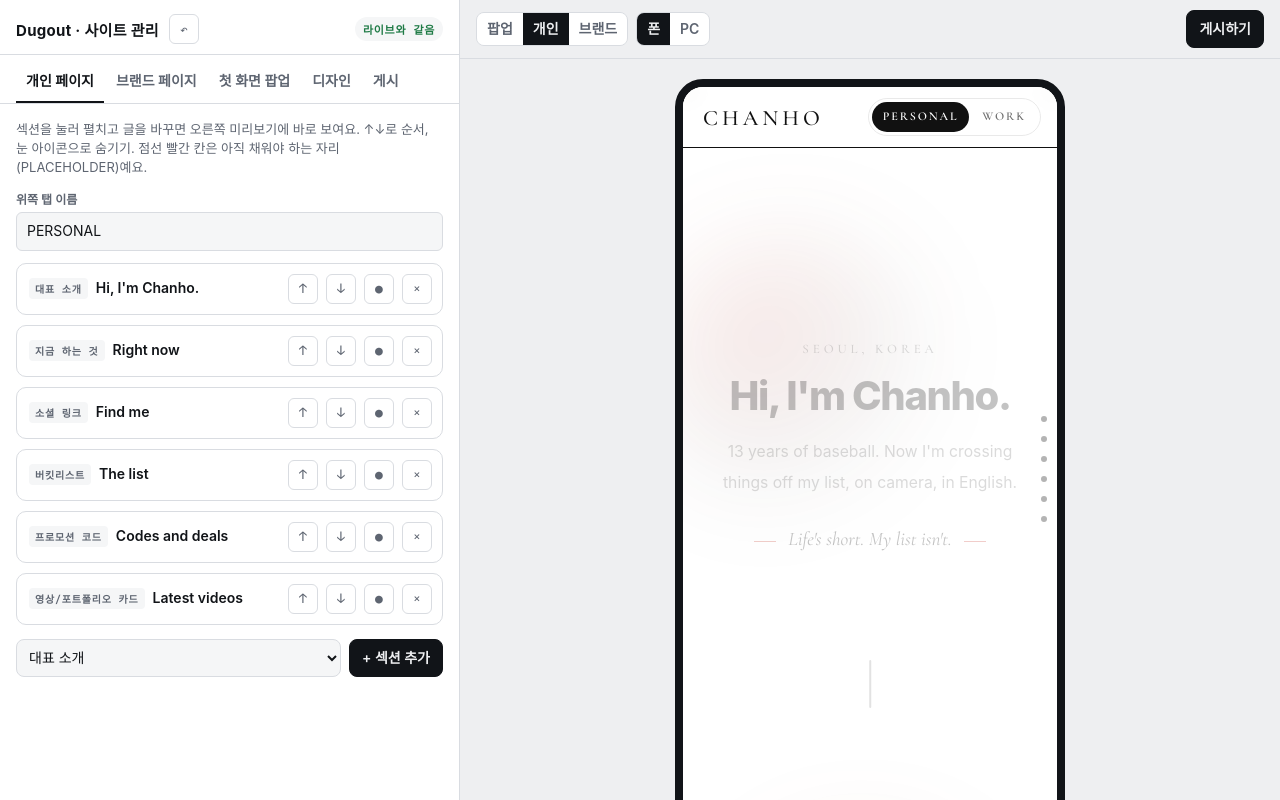
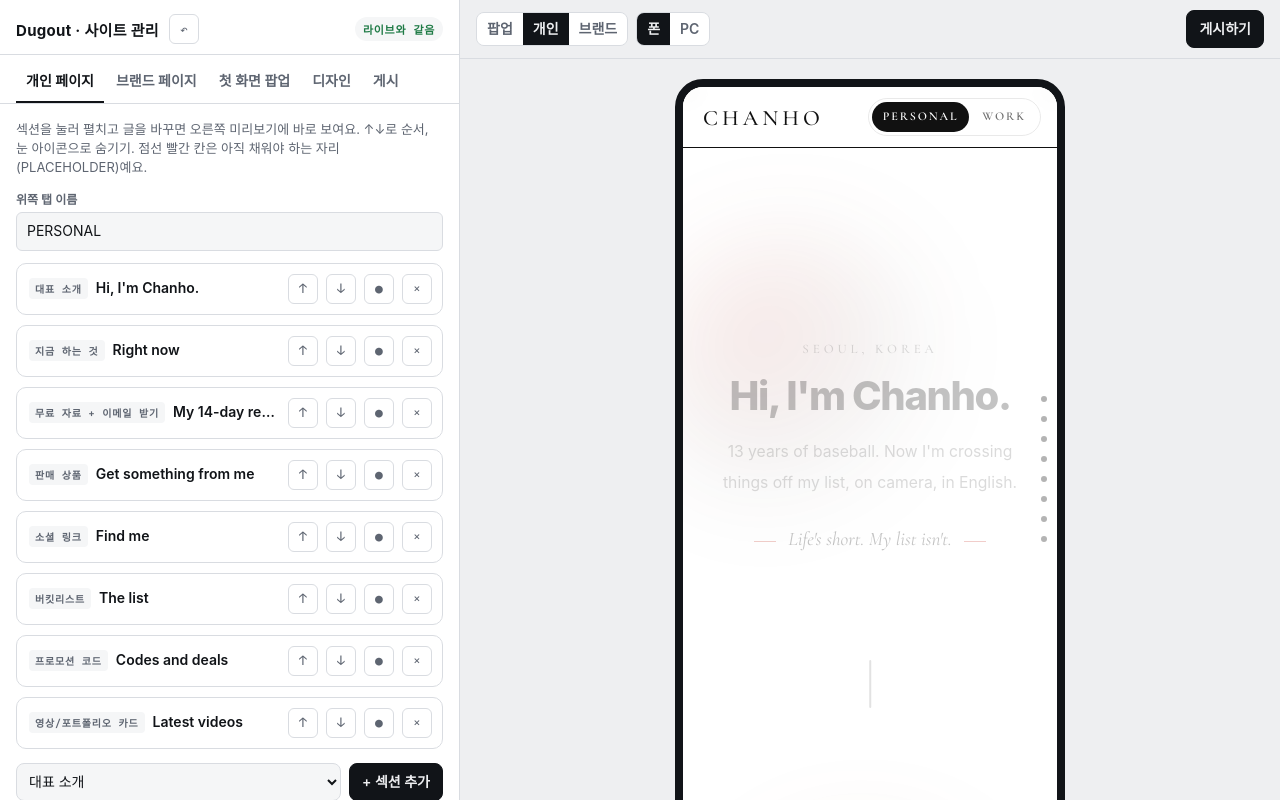
Before and after one commit to yaguwangofficial-stack/chanho-website, a plain HTML site: page dugout/index.html in a window 1280 px wide. Drawn offline with nearby package versions, Linux system fonts and the light colour scheme; a web font is replaced by a local one.

Commit message:
Add shop and free reset plan sections to the personal page
New section types: offers (product cards with price and checkout link,
'Coming soon' until a link is set) and signup (lead magnet with email
form or fallback link). Both editable from the Dugout admin.

Co-Authored-By: Claude Opus 5.5 <noreply@anthropic.com>
Claude-Session: https://claude.ai/code/session_01RMv22vhYhbRmiqpZFx2AdZ

```diff
--- a/assets/render.js
+++ b/assets/render.js
@@ -12,7 +12,7 @@
     "Anton": ['"Anton", Impact, sans-serif', "uppercase", "0.005em", "400"],
     "Bebas Neue": ['"Bebas Neue", Impact, sans-serif', "uppercase", "0.02em", "400"]
   };
-  var TAGS = { now: "NOW", links: "SOCIAL", list: "THE LIST", promos: "CODES", gallery: "WATCH", stats: "NUMBERS", services: "SERVICES", timeline: "RESUME", text: "NOTE", contact: "CONTACT" };
+  var TAGS = { now: "NOW", links: "SOCIAL", list: "THE LIST", promos: "CODES", gallery: "WATCH", stats: "NUMBERS", services: "SERVICES", timeline: "RESUME", text: "NOTE", contact: "CONTACT", offers: "SHOP", signup: "FREE" };
 
   function esc(s) {
     return String(s == null ? "" : s).replace(/[&<>"']/g, function (c) {
@@ -121,6 +121,30 @@
     },
     text: function (s) {
       return open(s) + head(s) + '<div class="prose rv' + ph(s) + '">' + esc(s.body) + "</div>" + close;
+    },
+    offers: function (s) {
+      return open(s) + head(s) + (s.intro ? '<p class="intro rv">' + esc(s.intro) + "</p>" : "") + '<div class="offers rv">' + (s.items || []).map(function (it, i) {
+        var u = safeUrl(it.url);
+        var btn = u ? '<a class="btn fill" href="' + esc(u) + '"' + (/^https?:/i.test(u) ? ' target="_blank" rel="noopener"' : "") + ">" + esc(it.button || "Get it") + " →</a>"
+          : '<span class="btn soon">' + esc(it.soon || "Coming soon") + "</span>";
+        return '<div class="offer' + ph(it) + '"><div class="top"><span class="no">' + pad(i + 1) + "</span>" + (it.badge ? '<span class="badge">' + esc(it.badge) + "</span>" : "") + "</div>" +
+          "<h3>" + esc(it.title) + "</h3>" + (it.price ? '<div class="price">' + esc(it.price) + "</div>" : "") + "<p>" + esc(it.text) + "</p>" + '<div class="cta">' + btn + "</div></div>";
+      }).join("") + "</div>" + close;
+    },
+    signup: function (s) {
+      var act = safeUrl(s.action), u = safeUrl(s.url), body;
+      if (act && /^https:/i.test(act)) {
+        body = '<form class="signup-form" method="post" action="' + esc(act) + '" target="_blank">' +
+          '<input type="email" name="' + esc(s.inputName || "email") + '" required placeholder="' + esc(s.inputHint || "Your email") + '" aria-label="Email">' +
+          '<button class="btn fill" type="submit">' + esc(s.button || "Send it to me") + "</button></form>";
+      } else if (u) {
+        body = '<div class="actions"><a class="btn fill" href="' + esc(u) + '"' + (/^https?:/i.test(u) ? ' target="_blank" rel="noopener"' : "") + ">" + esc(s.button || "Get it free") + " →</a></div>";
+      } else {
+        body = '<div class="actions"><span class="btn soon">' + esc(s.button || "Get it free") + "</span></div>";
+      }
+      return open(s) + '<div class="contact signup rv' + ph(s) + '"><p class="eyebrow">' + esc(s.tag || TAGS.signup) + "</p>" +
+        (s.title ? "<h2>" + esc(s.title) + "</h2>" : "") + (s.text ? "<p>" + esc(s.text) + "</p>" : "") + body +
+        (s.note ? '<p class="fine">' + esc(s.note) + "</p>" : "") + "</div>" + close;
     },
     contact: function (s) {
       var cv = safeUrl(s.cvUrl);
--- a/assets/site.css
+++ b/assets/site.css
@@ -256,6 +256,23 @@ a.tile:hover { transform: translateY(-4px); border-color: var(--ink); }
 .btn.fill { background: var(--bg); color: var(--ink); border-color: var(--bg); }
 .mail { display: block; width: 100%; margin-top: 14px; font-family: var(--serif); font-size: 15px; letter-spacing: 0.08em; user-select: all; overflow-wrap: anywhere; color: color-mix(in srgb, var(--bg) 70%, transparent); }
 
+/* offers (shop) */
+.offers { display: grid; grid-template-columns: repeat(2, minmax(0, 1fr)); gap: 12px; }
+.offer { display: flex; flex-direction: column; padding: 22px 20px; border-radius: var(--radius); background: var(--surface); border: 1px solid var(--line); backdrop-filter: blur(8px); min-width: 0; }
+.offer .top { display: flex; justify-content: space-between; align-items: center; gap: 8px; }
+.offer .no { font-family: var(--serif); font-size: 1.5rem; font-weight: 500; color: var(--dim); line-height: 1; }
+.offer .badge { font-size: 10.5px; font-weight: 700; letter-spacing: 0.12em; text-transform: uppercase; padding: 4px 9px; border-radius: 999px; background: color-mix(in srgb, var(--accent) 14%, transparent); color: var(--accent); }
+.offer h3 { margin: 12px 0 4px; font-size: 1.12rem; font-weight: 700; letter-spacing: -0.02em; }
+.offer .price { font-family: var(--serif); font-size: 1.6rem; font-weight: 500; line-height: 1.2; margin-bottom: 6px; font-variant-numeric: tabular-nums; }
+.offer p { margin: 0 0 18px; color: var(--muted); font-size: 0.9rem; line-height: 1.75; flex: 1; }
+.offer .btn.fill { background: var(--ink); color: var(--bg); border-color: var(--ink); display: inline-block; }
+.btn.soon { display: inline-block; opacity: 0.5; cursor: default; }
+@media (max-width: 560px) { .offers { grid-template-columns: 1fr; } }
+.signup-form { display: flex; flex-wrap: wrap; gap: 10px; justify-content: center; max-width: 460px; margin: 0 auto; }
+.signup-form input { flex: 1 1 220px; min-width: 0; font: 500 15px var(--sans); padding: 12px 18px; border-radius: 999px; border: 1px solid color-mix(in srgb, var(--bg) 35%, transparent); background: color-mix(in srgb, var(--bg) 10%, transparent); color: var(--bg); }
+.signup-form input::placeholder { color: color-mix(in srgb, var(--bg) 55%, transparent); }
+.contact .fine { font-size: 11.5px; margin: 16px auto 0; color: color-mix(in srgb, var(--bg) 50%, transparent); }
+
 /* dot index */
 .dots { position: fixed; right: max(10px, env(safe-area-inset-right, 0px)); top: 50%; transform: translateY(-50%); z-index: 40; display: flex; flex-direction: column; gap: 14px; }
 .dot { width: 6px; height: 6px; border-radius: 50%; background: var(--dim); border: 0; padding: 0; transition: all .35s cubic-bezier(.2,.7,.2,1); }
--- a/content.json
+++ b/content.json
@@ -64,6 +64,67 @@
               "text": "DoubleDay, my app.",
               "url": "https://doubleday.app",
               "badge": ""
+            }
+          ]
+        },
+        {
+          "id": "me-free",
+          "type": "signup",
+          "visible": true,
+          "placeholder": true,
+          "tag": "FREE",
+          "title": "My 14-day reset plan",
+          "text": "The exact two weeks I ate to reset, day by day. Free. Drop your email and I'll send it.",
+          "action": "",
+          "inputName": "email",
+          "inputHint": "Your email",
+          "url": "",
+          "button": "Send me the plan",
+          "note": "I'm not a doctor. This is what I did, not medical advice."
+        },
+        {
+          "id": "me-shop",
+          "type": "offers",
+          "visible": true,
+          "title": "Get something from me",
+          "tag": "SHOP",
+          "intro": "",
+          "items": [
+            {
+              "title": "A personal video from me",
+              "badge": "Birthday · Congrats",
+              "price": "$15",
+              "text": "A short video for you or a friend. Birthday, congrats, a pep talk. Tell me the name and the moment.",
+              "url": "",
+              "button": "Request a video",
+              "placeholder": true
+            },
+            {
+              "title": "Lazy Fitness",
+              "badge": "Program",
+              "price": "",
+              "text": "How I build and keep a good body with the least time and effort. Simple, efficient, no extreme diet.",
+              "url": "",
+              "button": "Start the program",
+              "placeholder": true
+            },
+            {
+              "title": "Mantra",
+              "badge": "",
+              "price": "",
+              "text": "Add what the mantra product is and who it's for.",
+              "url": "",
+              "button": "Get it",
+              "placeholder": true
+            },
+            {
+              "title": "1:1 call with me",
+              "badge": "30 min",
+              "price": "$49",
+              "text": "30 minutes, just you and me. Training, dating, moving abroad, building from zero. Bring your questions.",
+              "url": "",
+              "button": "Book a call",
+              "placeholder": true
             }
           ]
         },
--- a/dugout/index.html
+++ b/dugout/index.html
@@ -150,6 +150,8 @@ button { cursor: pointer; }
     services: { name: "제공 서비스", fields: [["title", "섹션 제목"]], item: [["title", "서비스"], ["text", "설명", "area"]], blank: { title: "", text: "" } },
     timeline: { name: "이력(타임라인)", fields: [["title", "섹션 제목"]], item: [["when", "기간"], ["title", "제목"], ["text", "설명", "area"]], blank: { when: "", title: "", text: "" } },
     text:     { name: "자유 글", fields: [["title", "섹션 제목"], ["body", "본문", "area"]] },
+    offers:   { name: "판매 상품", fields: [["title", "섹션 제목"], ["intro", "소개 문장", "area"]], item: [["title", "상품 이름"], ["badge", "작은 라벨 (예: NEW)"], ["price", "가격 (예: $15)"], ["text", "설명", "area"], ["url", "결제/구매 링크 (비우면 Coming soon)"], ["button", "버튼 글자"]], blank: { title: "", badge: "", price: "", text: "", url: "", button: "Get it" } },
+    signup:   { name: "무료 자료 + 이메일 받기", fields: [["title", "섹션 제목"], ["text", "설명", "area"], ["action", "이메일 폼 주소 (뉴스레터 툴의 form action URL)"], ["inputName", "이메일 칸 이름 (툴마다 다름, 기본 email)"], ["inputHint", "이메일 칸 안내 글자"], ["url", "폼 주소가 없을 때 버튼 링크"], ["button", "버튼 글자"], ["note", "아래 작은 글씨", "area"]] },
     contact:  { name: "연락하기", fields: [["title", "섹션 제목"], ["text", "설명", "area"], ["email", "이메일"], ["cvUrl", "CV/이력서 PDF 링크", "image"], ["cvLabel", "CV 버튼 글자"]] }
   };
 
@@ -259,7 +261,7 @@ button { cursor: pointer; }
         '<button class="icon danger" data-act="del" title="섹션 삭제" aria-label="섹션 삭제">×</button></div>';
       if (isOpen) {
         h += '<div class="sec-b">' + (s.type !== "hero" ? fieldHTML(base.concat("tag"), ["tag", "영문 작은 라벨 (제목 옆 세리프 글씨, 비우면 기본값)"], s.tag) : "") + T.fields.map(function (f) { return fieldHTML(base.concat(f[0]), f, s[f[0]]); }).join("");
-        if (s.type === "contact") h += fieldHTML(base.concat("placeholder"), ["placeholder", "아직 임시 내용 (PLACEHOLDER 표시)", "check"], s.placeholder);
+        if (s.type === "contact" || s.type === "signup") h += fieldHTML(base.concat("placeholder"), ["placeholder", "아직 임시 내용 (PLACEHOLDER 표시)", "check"], s.placeholder);
         if (T.item) {
           h += '<div class="items">';
           (s.items || []).forEach(function (it, j) {
```
